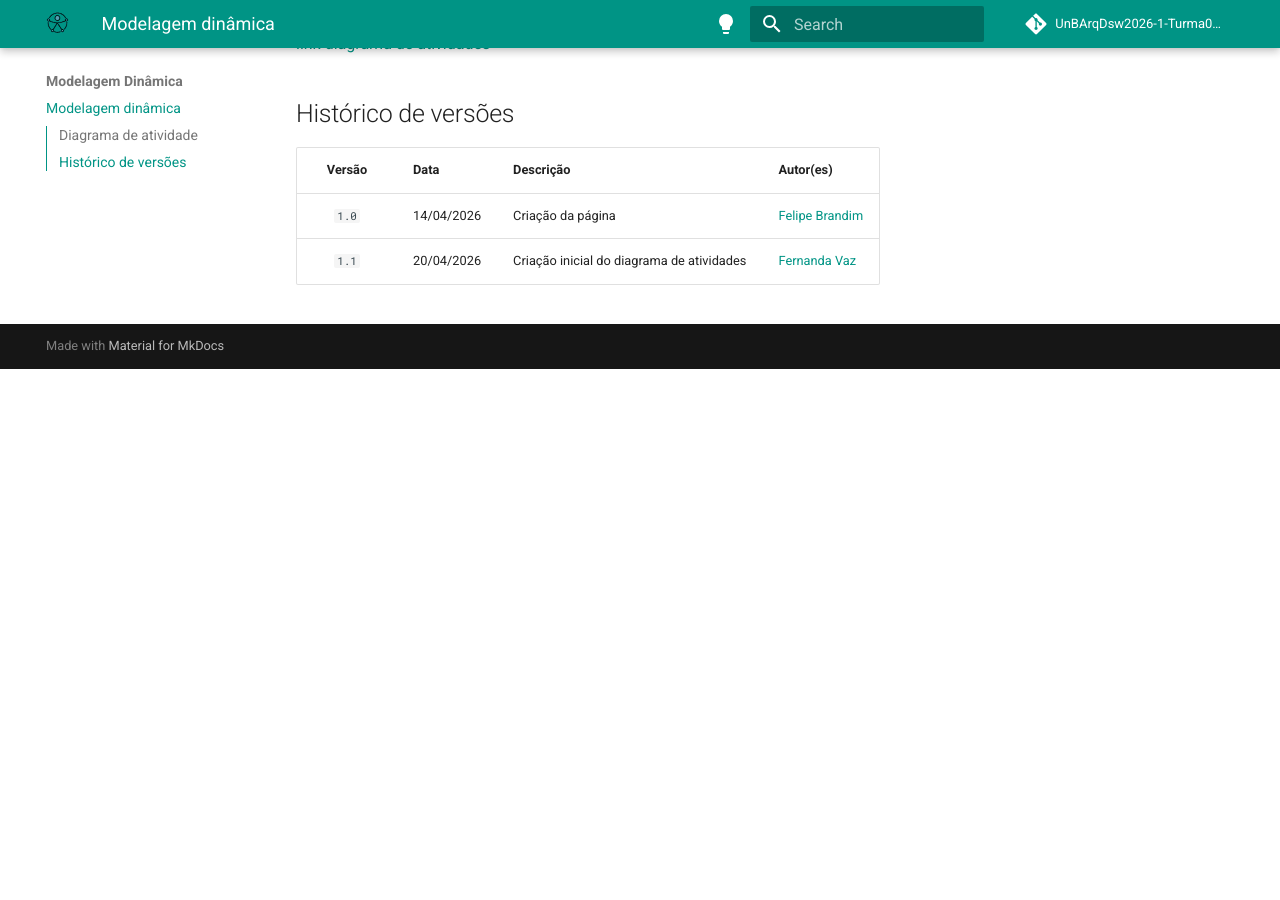
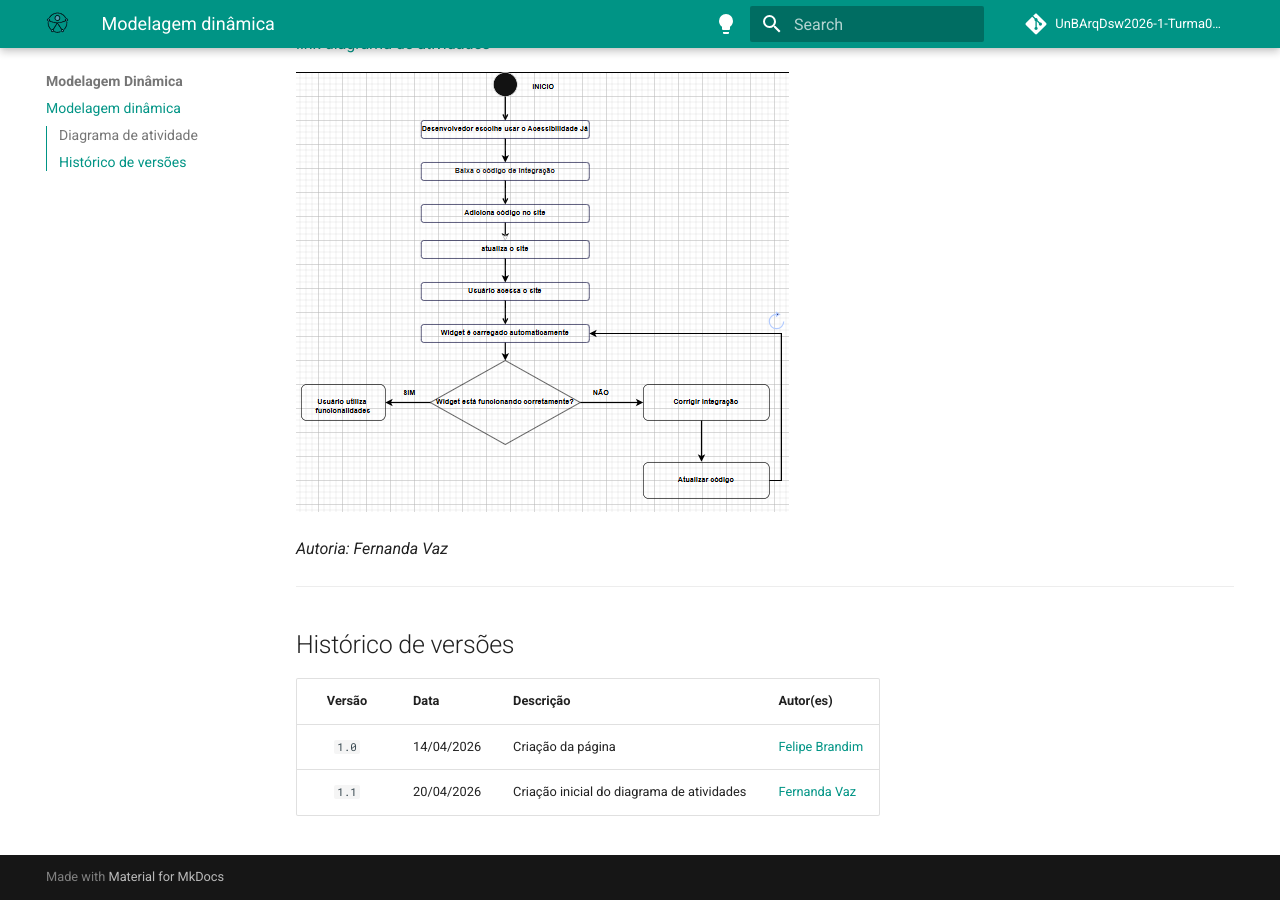
Before and after one commit to UnBArqDsw2026-1-Turma02/2026.01-T02_G4_AcessibilidadeJa_Entrega_02, an MkDocs documentation site: the page built from docs/Modelagem/2.2.ModelagemDinamica.md, in a window 1280 px wide and 900 px high, scrolled down 736 px. Built offline with MkDocs 1.6.1 and Material for MkDocs 9.7.7, drawn with Linux system fonts in a browser that asks for light colours; comment, search, counter and statistics services are not loaded; before the commit the page ends 1105 px from its top, so only the background shows below that.

```diff
--- a/docs/Modelagem/2.2.ModelagemDinamica.md
+++ b/docs/Modelagem/2.2.ModelagemDinamica.md
@@ -14,7 +14,11 @@ O diagrama de atividade é um modelo comportamental da UML que descreve processo
 
 [ link diagrama de atividades ](https://app.diagrams.net/?src=about)
 
+![Texto Alternativo](https://raw.githubusercontent.com/UnBArqDsw2026-1-Turma02/2026.01-T02_G4_AcessibilidadeJa_Entrega_02/827b505c7bd014c71fc171478a043420b3dd89ae/docs/images/DIAGRAMA%20DE%20ATIVIDADES.png)
 
+*Autoria: Fernanda Vaz*
+
+---
 
 ## Histórico de versões
 
```
